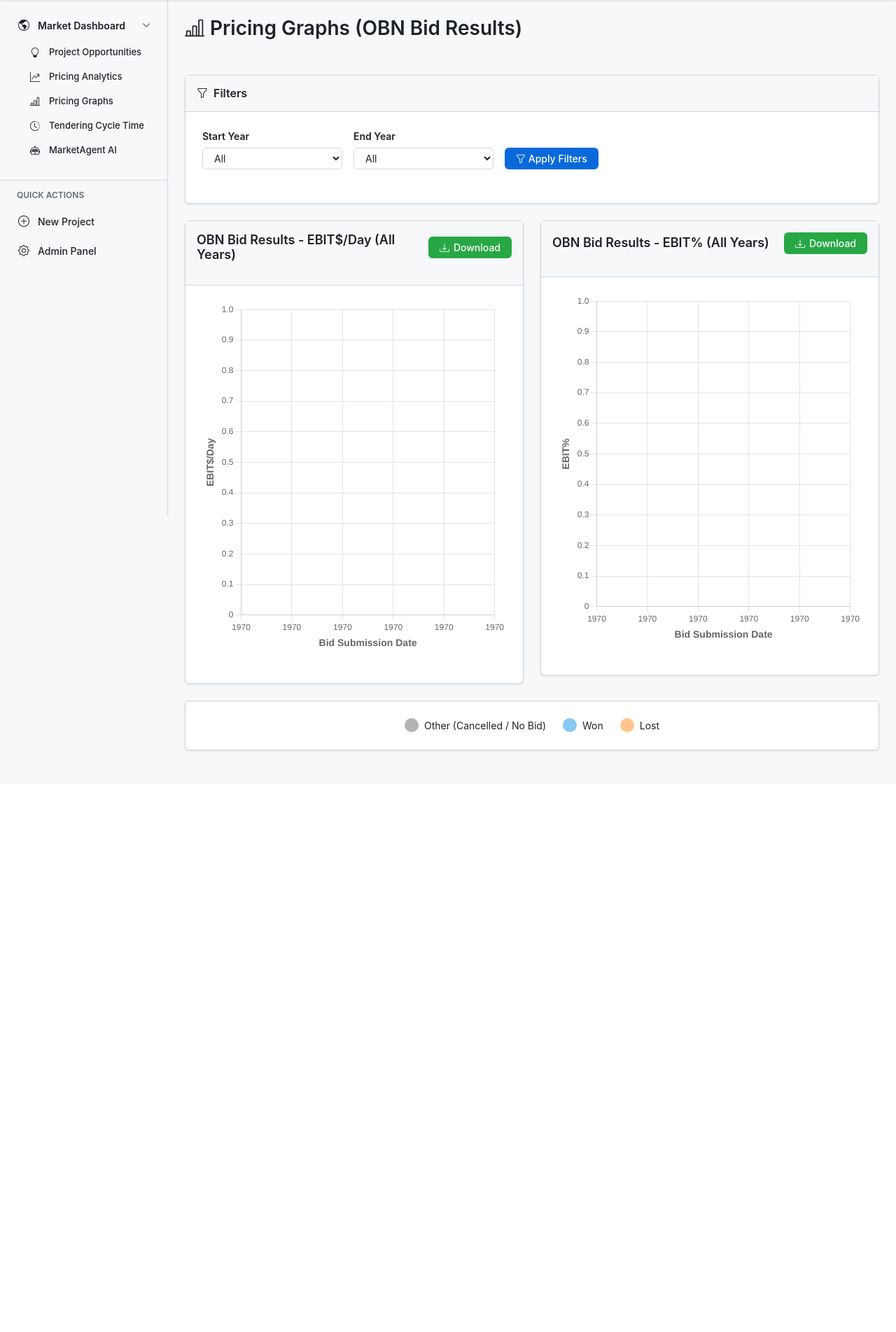
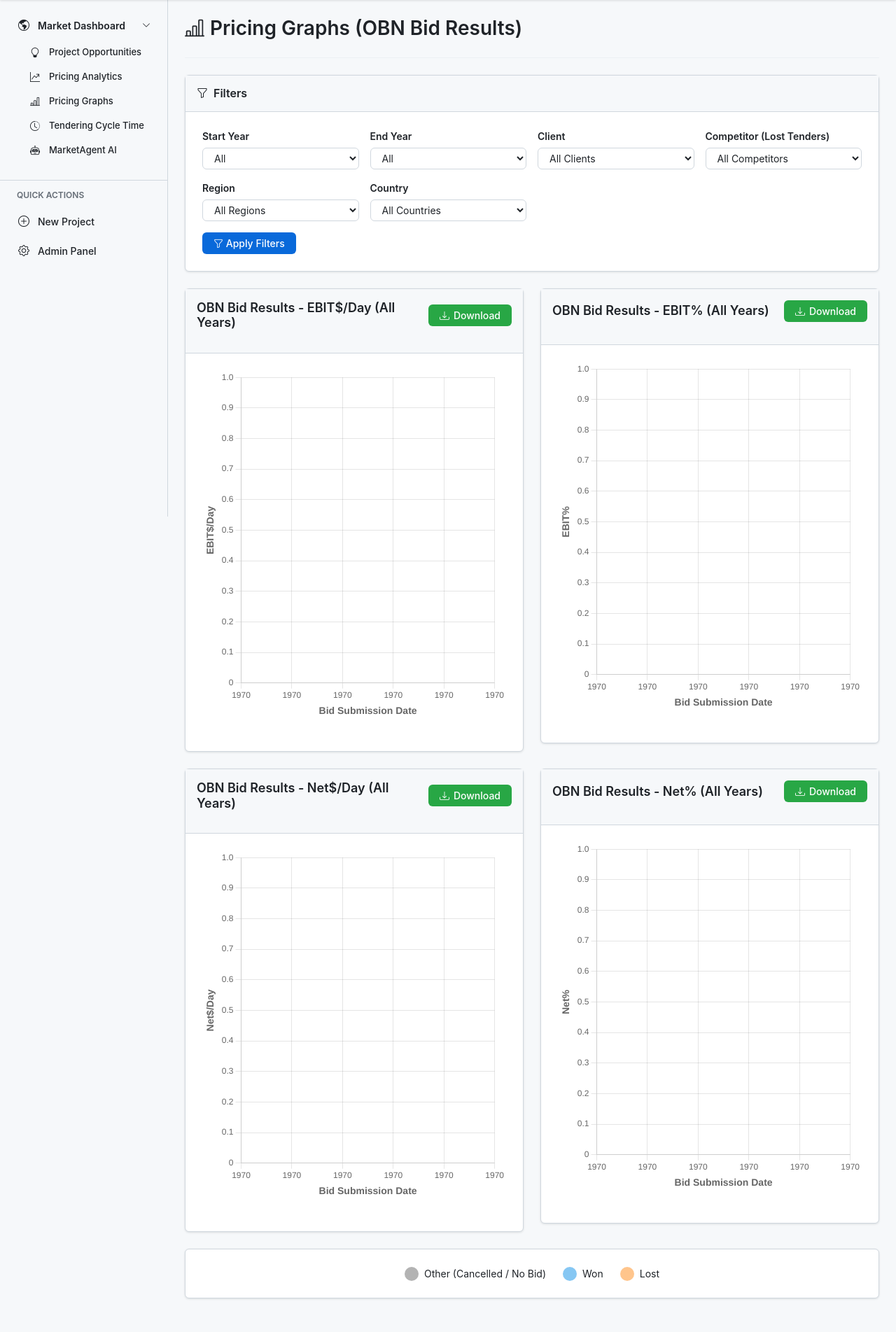
Before and after one commit to colina83/Business-Intelligence-Dashboard, a Django app: page /market/pricing-graphs/ in a window 1280 px wide. Shown: the part 62-1965 px from the top of the page at 70% size. Before the commit the page ends 1137 px from the top, so only its background shows below. Run offline with Django 5.2, Linux system fonts and the light colour scheme; the visitor is signed in with stand-in values (Sample User, id 1); data that the repository does not hold is empty.

Commit message:
Add new Net$/Day and Net% charts with enhanced filters
Co-authored-by: colina83 <13612603+colina83@users.noreply.github.com>

```diff
--- a/market_analysis/views.py
+++ b/market_analysis/views.py
@@ -862,13 +862,13 @@ def pricing_graphs(request):
     Pricing Graphs page with bubble charts showing OBN bid results.
 
     Features:
-    - Two bubble charts side by side:
-      1. OBN Bid Results - EBIT$/Day
-      2. OBN Bid Results - EBIT%
+    - Four bubble charts in two rows:
+      Row 1: EBIT$/Day and EBIT%
+      Row 2: Net$/Day and Net%
     - X-axis: Bid submission date with year scale
-    - Y-axis: EBIT$/Day (left chart) or EBIT% (right chart)
+    - Y-axis: EBIT$/Day, EBIT%, Net$/Day, or Net%
     - Bubble colors: Gray (Pending/Cancelled/Postpone), Blue (Won), Orange (Lost)
-    - Year range filters (Start Year, End Year)
+    - Filters: Start Year, End Year, Client, Competitor (for Lost), Region, Country
     - Download functionality
     """
     from django.http import JsonResponse  # Used only in this view for JSON response
@@ -877,13 +877,17 @@ def pricing_graphs(request):
     if request.GET.get('format') == 'json':
         start_year = request.GET.get('start_year')
         end_year = request.GET.get('end_year')
+        client_id = request.GET.get('client')
+        competitor = request.GET.get('competitor')
+        region = request.GET.get('region')
+        country = request.GET.get('country')
 
         # Get all projects with OBN technology and financial data
         # Only include results that are Won, Lost, Cancelled or No Bid
         # (exclude Ongoing and Submitted from plots)
         qs = (
             Project.objects.select_related('client', 'financials')
-            .prefetch_related('technologies')
+            .prefetch_related('technologies', 'competitors')
             .filter(
                 technologies__technology='OBN',
                 financials__isnull=False,
@@ -905,9 +909,30 @@ def pricing_graphs(request):
             except ValueError:
                 pass
 
+        # Filter by client if specified
+        if client_id:
+            try:
+                qs = qs.filter(client_id=int(client_id))
+            except ValueError:
+                pass
+
+        # Filter by competitor if specified (for Lost projects)
+        if competitor:
+            qs = qs.filter(competitors__name=competitor).distinct()
+
+        # Filter by region if specified
+        if region:
+            qs = qs.filter(region=region)
+
+        # Filter by country if specified
+        if country:
+            qs = qs.filter(country=country)
+
         # Collect bubble data
         ebit_day_data = []
         ebit_pct_data = []
+        net_day_data = []
+        net_pct_data = []
 
         for p in qs:
             try:
@@ -942,6 +967,8 @@ def pricing_graphs(request):
                         'color': color,
                         'ebit_day': float(financial.ebit_day) if financial.ebit_day else 0,
                         'ebit_pct': float(financial.ebit_pct) if financial.ebit_pct else 0,
+                        'net_day': float(financial.net_day) if financial.net_day else 0,
+                        'net_pct': float(financial.net_pct) if financial.net_pct else 0,
                     })
 
                 # EBIT% data point
@@ -956,6 +983,40 @@ def pricing_graphs(request):
                         'color': color,
                         'ebit_day': float(financial.ebit_day) if financial.ebit_day else 0,
                         'ebit_pct': float(financial.ebit_pct) if financial.ebit_pct else 0,
+                        'net_day': float(financial.net_day) if financial.net_day else 0,
+                        'net_pct': float(financial.net_pct) if financial.net_pct else 0,
+                    })
+
+                # Net$/Day data point
+                if financial.net_day is not None:
+                    net_day_data.append({
+                        'x': p.submission_date.isoformat(),
+                        'y': float(financial.net_day),
+                        'r': 15,  # bubble radius - increased for visibility
+                        'label': p.name,
+                        'client': p.client.name if p.client else 'N/A',
+                        'status': status_label,
+                        'color': color,
+                        'ebit_day': float(financial.ebit_day) if financial.ebit_day else 0,
+                        'ebit_pct': float(financial.ebit_pct) if financial.ebit_pct else 0,
+                        'net_day': float(financial.net_day) if financial.net_day else 0,
+                        'net_pct': float(financial.net_pct) if financial.net_pct else 0,
+                    })
+
+                # Net% data point
+                if financial.net_pct is not None:
+                    net_pct_data.append({
+                        'x': p.submission_date.isoformat(),
+                        'y': float(financial.net_pct),
+                        'r': 15,  # bubble radius - increased for visibility
+                        'label': p.name,
+                        'client': p.client.name if p.client else 'N/A',
+                        'status': status_label,
+                        'color': color,
+                        'ebit_day': float(financial.ebit_day) if financial.ebit_day else 0,
+                        'ebit_pct': float(financial.ebit_pct) if financial.ebit_pct else 0,
+                        'net_day': float(financial.net_day) if financial.net_day else 0,
+                        'net_pct': float(financial.net_pct) if financial.net_pct else 0,
                     })
 
             except (AttributeError, TypeError, ValueError) as e:
@@ -965,17 +1026,42 @@ def pricing_graphs(request):
         return JsonResponse({
             'ebit_day_data': ebit_day_data,
             'ebit_pct_data': ebit_pct_data,
+            'net_day_data': net_day_data,
+            'net_pct_data': net_pct_data,
         })
 
-    # Regular page view - get available years for filter
+    # Regular page view - get available filter options
+    obn_projects = Project.objects.filter(
+        technologies__technology='OBN',
+        submission_date__isnull=False
+    ).distinct()
+
     available_years = sorted(set(
-        p.submission_date.year for p in Project.objects.filter(
-            technologies__technology='OBN',
-            submission_date__isnull=False
-        ).distinct() if p.submission_date
+        p.submission_date.year for p in obn_projects if p.submission_date
     ))
+
+    # Get unique clients from OBN projects
+    available_clients = Client.objects.filter(
+        projects__technologies__technology='OBN',
+        projects__submission_date__isnull=False
+    ).distinct().order_by('name')
+
+    # Get unique regions
+    available_regions = Project.REGIONS
+
+    # Get unique countries from OBN projects
+    available_countries = sorted(set(
+        str(p.country) for p in obn_projects if p.country
+    ))
+
+    # Get competitor choices
+    available_competitors = Competitor.COMPETITOR_CHOICES
 
     context = {
         'available_years': available_years,
+        'available_clients': available_clients,
+        'available_regions': available_regions,
+        'available_countries': available_countries,
+        'available_competitors': available_competitors,
     }
     return render(request, 'market_analysis/pricing_graphs.html', context)
--- a/templates/market_analysis/pricing_graphs.html
+++ b/templates/market_analysis/pricing_graphs.html
@@ -55,14 +55,22 @@
     }
 
     .filters-row {
-        display: flex;
+        display: grid;
+        grid-template-columns: repeat(auto-fit, minmax(180px, 1fr));
         gap: 16px;
-        margin-bottom: 24px;
-        align-items: end;
+        margin-bottom: 16px;
     }
 
     .filter-group {
-        flex: 0 0 200px;
+        display: flex;
+        flex-direction: column;
+    }
+
+    .filter-actions {
+        display: flex;
+        gap: 12px;
+        margin-top: 16px;
+        justify-content: flex-start;
     }
 
     .filter-label {
@@ -140,12 +148,7 @@
 
     @media (max-width: 768px) {
         .filters-row {
-            flex-direction: column;
-            align-items: stretch;
-        }
-
-        .filter-group {
-            flex: 1 1 auto;
+            grid-template-columns: 1fr;
         }
     }
 </style>
@@ -188,15 +191,51 @@
                 </select>
             </div>
             <div class="filter-group">
-                <button class="btn-apply" onclick="applyFilters()">
-                    <i class="bi bi-funnel"></i> Apply Filters
-                </button>
+                <label class="filter-label" for="clientFilter">Client</label>
+                <select id="clientFilter" class="filter-select">
+                    <option value="">All Clients</option>
+                    {% for client in available_clients %}
+                    <option value="{{ client.client_id }}">{{ client.name }}</option>
+                    {% endfor %}
+                </select>
             </div>
+            <div class="filter-group">
+                <label class="filter-label" for="competitorFilter">Competitor (Lost Tenders)</label>
+                <select id="competitorFilter" class="filter-select">
+                    <option value="">All Competitors</option>
+                    {% for comp_code, comp_name in available_competitors %}
+                    <option value="{{ comp_code }}">{{ comp_name }}</option>
+                    {% endfor %}
+                </select>
+            </div>
+            <div class="filter-group">
+                <label class="filter-label" for="regionFilter">Region</label>
+                <select id="regionFilter" class="filter-select">
+                    <option value="">All Regions</option>
+                    {% for region_code, region_name in available_regions %}
+                    <option value="{{ region_code }}">{{ region_name }}</option>
+                    {% endfor %}
+                </select>
+            </div>
+            <div class="filter-group">
+                <label class="filter-label" for="countryFilter">Country</label>
+                <select id="countryFilter" class="filter-select">
+                    <option value="">All Countries</option>
+                    {% for country in available_countries %}
+                    <option value="{{ country }}">{{ country }}</option>
+                    {% endfor %}
+                </select>
+            </div>
+        </div>
+        <div class="filter-actions">
+            <button class="btn-apply" onclick="applyFilters()">
+                <i class="bi bi-funnel"></i> Apply Filters
+            </button>
         </div>
     </div>
 </div>
 
-<!-- Row 1: Two Charts Side by Side -->
+<!-- Row 1: EBIT Charts Side by Side -->
 <div class="row">
     <!-- Column 1: EBIT$/Day Chart -->
     <div class="col-md-6 mb-4">
@@ -237,6 +276,47 @@
     </div>
 </div>
 
+<!-- Row 2: Net Charts Side by Side -->
+<div class="row">
+    <!-- Column 1: Net$/Day Chart -->
+    <div class="col-md-6 mb-4">
+        <div class="gh-card">
+            <div class="gh-card-header">
+                <div class="chart-header">
+                    <h3 class="chart-title" id="netDayTitle">OBN Bid Results - Net$/Day</h3>
+                    <button class="btn-download" onclick="downloadChart('netDayChart', 'OBN_Bid_Results_Net_Day')">
+                        <i class="bi bi-download"></i> Download
+                    </button>
+                </div>
+            </div>
+            <div class="gh-card-body">
+                <div class="chart-container">
+                    <canvas id="netDayChart"></canvas>
+                </div>
+            </div>
+        </div>
+    </div>
+
+    <!-- Column 2: Net% Chart -->
+    <div class="col-md-6 mb-4">
+        <div class="gh-card">
+            <div class="gh-card-header">
+                <div class="chart-header">
+                    <h3 class="chart-title" id="netPctTitle">OBN Bid Results - Net%</h3>
+                    <button class="btn-download" onclick="downloadChart('netPctChart', 'OBN_Bid_Results_Net_Pct')">
+                        <i class="bi bi-download"></i> Download
+                    </button>
+                </div>
+            </div>
+            <div class="gh-card-body">
+                <div class="chart-container">
+                    <canvas id="netPctChart"></canvas>
+                </div>
+            </div>
+        </div>
+    </div>
+</div>
+
 <!-- Legend Explanation -->
 <div class="gh-card mb-4">
     <div class="gh-card-body">
@@ -263,6 +343,8 @@
 <script>
     let ebitDayChartInstance = null;
     let ebitPctChartInstance = null;
+    let netDayChartInstance = null;
+    let netPctChartInstance = null;
 
     /**
      * Fetch and render charts based on selected filters
@@ -270,6 +352,10 @@
     function loadCharts() {
         const startYear = document.getElementById('startYear').value;
         const endYear = document.getElementById('endYear').value;
+        const client = document.getElementById('clientFilter').value;
+        const competitor = document.getElementById('competitorFilter').value;
+        const region = document.getElementById('regionFilter').value;
+        const country = document.getElementById('countryFilter').value;
 
         // Build query parameters
         const params = new URLSearchParams({
@@ -277,12 +363,16 @@
         });
         if (startYear) params.append('start_year', startYear);
         if (endYear) params.append('end_year', endYear);
+        if (client) params.append('client', client);
+        if (competitor) params.append('competitor', competitor);
+        if (region) params.append('region', region);
+        if (country) params.append('country', country);
 
         // Fetch data from server
         fetch(`?${params.toString()}`)
             .then(response => response.json())
             .then(data => {
-                renderCharts(data, startYear, endYear);
+                renderCharts(data, {startYear, endYear, client, competitor, region, country});
             })
             .catch(error => {
                 console.error('Error loading chart data:', error);
@@ -290,14 +380,16 @@
     }
 
     /**
-     * Render both bubble charts with the provided data
+     * Render all bubble charts with the provided data
      */
-    function renderCharts(data, startYear, endYear) {
-        // Update chart titles with year range
-        const yearRange = getYearRangeText(startYear, endYear);
+    function renderCharts(data, filters) {
+        // Update chart titles with filters info
+        const yearRange = getYearRangeText(filters.startYear, filters.endYear);
         const yearRangeText = yearRange ? ` ${yearRange}` : ' (All Years)';
         document.getElementById('ebitDayTitle').textContent = `OBN Bid Results - EBIT$/Day${yearRangeText}`;
         document.getElementById('ebitPctTitle').textContent = `OBN Bid Results - EBIT%${yearRangeText}`;
+        document.getElementById('netDayTitle').textContent = `OBN Bid Results - Net$/Day${yearRangeText}`;
+        document.getElementById('netPctTitle').textContent = `OBN Bid Results - Net%${yearRangeText}`;
 
         // Destroy existing chart instances
         if (ebitDayChartInstance) {
@@ -306,12 +398,24 @@
         if (ebitPctChartInstance) {
             ebitPctChartInstance.destroy();
         }
+        if (netDayChartInstance) {
+            netDayChartInstance.destroy();
+        }
+        if (netPctChartInstance) {
+            netPctChartInstance.destroy();
+        }
 
         // Render EBIT$/Day Chart
         renderBubbleChart('ebitDayChart', data.ebit_day_data, 'EBIT$/Day', 'ebitDayChartInstance');
 
         // Render EBIT% Chart
         renderBubbleChart('ebitPctChart', data.ebit_pct_data, 'EBIT%', 'ebitPctChartInstance');
+
+        // Render Net$/Day Chart
+        renderBubbleChart('netDayChart', data.net_day_data, 'Net$/Day', 'netDayChartInstance');
+
+        // Render Net% Chart
+        renderBubbleChart('netPctChart', data.net_pct_data, 'Net%', 'netPctChartInstance');
     }
 
     /**
@@ -377,7 +481,9 @@
                                     `Client: ${point.client}`,
                                     `Status: ${point.status}`,
                                     `EBIT$/Day: $${point.ebit_day.toLocaleString()}`,
-                                    `EBIT%: ${point.ebit_pct.toFixed(2)}%`
+                                    `EBIT%: ${point.ebit_pct.toFixed(2)}%`,
+                                    `Net$/Day: $${point.net_day.toLocaleString()}`,
+                                    `Net%: ${point.net_pct.toFixed(2)}%`
                                 ];
                             }
                         },
@@ -432,6 +538,10 @@
             ebitDayChartInstance = new Chart(ctx, chartConfig);
         } else if (instanceVarName === 'ebitPctChartInstance') {
             ebitPctChartInstance = new Chart(ctx, chartConfig);
+        } else if (instanceVarName === 'netDayChartInstance') {
+            netDayChartInstance = new Chart(ctx, chartConfig);
+        } else if (instanceVarName === 'netPctChartInstance') {
+            netPctChartInstance = new Chart(ctx, chartConfig);
         }
     }
 
```
